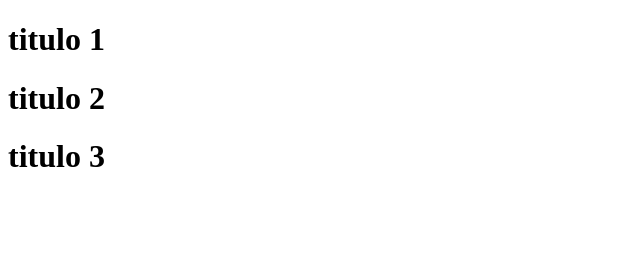
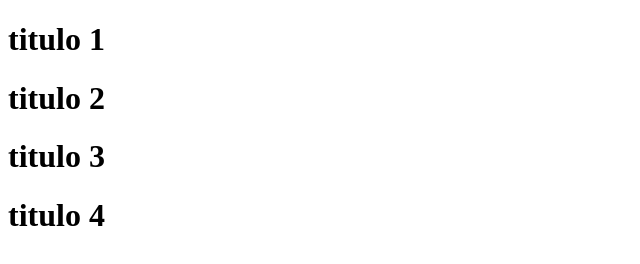
Before and after one commit to mauricioestupian/Git-ADSO-N, a plain HTML site: page Index.html in a window 1280 px wide. Shown: the whole page, without its empty margins (0-640 px from the left). Drawn offline with Linux system fonts and the light colour scheme.

Commit message:
commit 4

```diff
--- a/Index.html
+++ b/Index.html
@@ -15,5 +15,8 @@
     <div>
       <h1>titulo 3</h1>
     </div>
+    <div>
+      <h1>titulo 4</h1>
+    </div>
   </body>
 </html>
```
